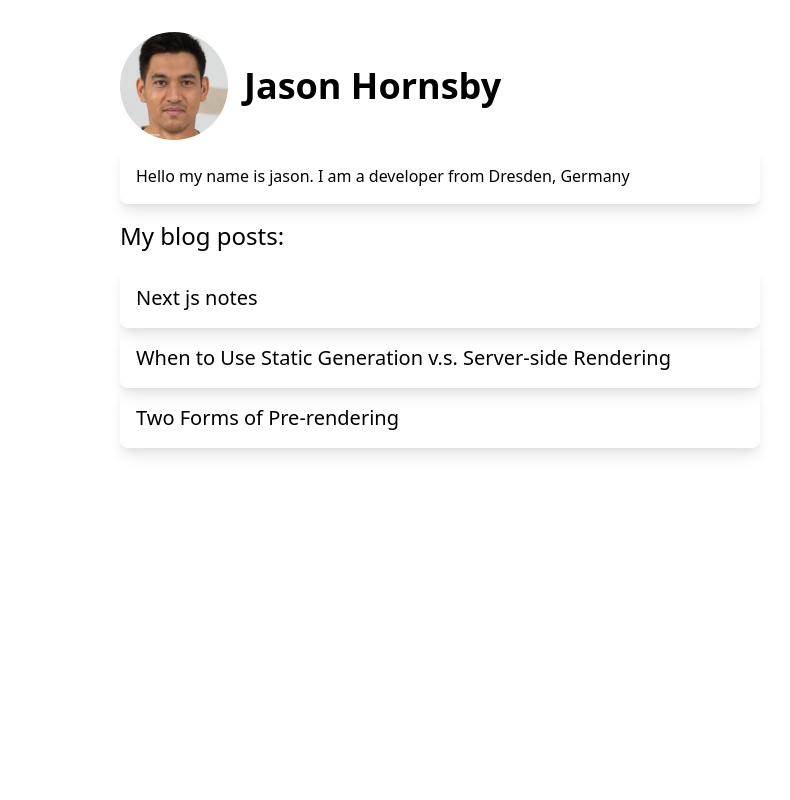
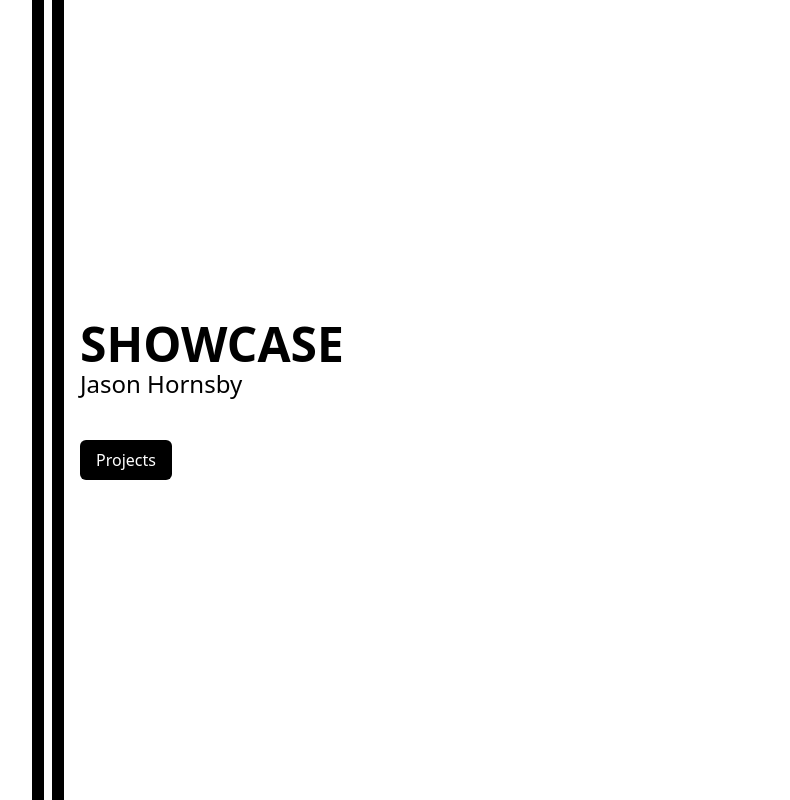
Before and after one commit to jasonhornsby/portfolio, a Next.js app: page / in a window 1280 px wide. Shown: the whole page, without its empty margins (200-990 px from the left). Built offline with nearby package versions, Linux system fonts and the light colour scheme.

Commit message:
Initial setup for motion, projects page

```diff
--- /dev/null
+++ b/components/layouts/full-screen-dark.tsx
@@ -0,0 +1,17 @@
+import { motion } from "framer-motion";
+import { NextComponentType } from "next";
+
+type Props = {};
+
+export default function FullScreenDarkLayout(props: Props) {
+  return (
+    <motion.div
+      initial={{ height: "100vh", width: 0 }}
+      animate={{ width: "100%", height: "100vh" }}
+      transition={{ duration: 0.5 }}
+      className="bg-black text-white"
+    >
+      {props.children}
+    </motion.div>
+  );
+}
--- a/package.json
+++ b/package.json
@@ -9,6 +9,7 @@
   },
   "dependencies": {
     "date-fns": "^2.19.0",
+    "framer-motion": "^3.10.2",
     "gray-matter": "^4.0.2",
     "next": "^10.0.0",
     "postcss-flexbugs-fixes": "^5.0.2",
--- a/pages/index.tsx
+++ b/pages/index.tsx
@@ -1,34 +1,46 @@
+import Link from "next/link";
 import Head from "next/head";
-import Link from "next/link";
-import Layout, { siteTitle } from "../components/layout";
-import Date from "../components/date";
 import { getSortedPostsData, BlogData } from "../lib/posts";
-import BlogPreview from "../components/blog-preview";
+import { AnimatePresence, motion } from "framer-motion";
 
 export default function Home({ allPostsData }) {
   return (
-    <Layout home>
-      <>
-        <Head>
-          <title className="rotate-90">{siteTitle}</title>
-        </Head>
-        <section className="shadow-lg rounded-lg p-4 mt-2">
-          <p className="text-grey-500 subpixel-antialiased">
-            Hello my name is jason. I am a developer from Dresden, Germany
-          </p>
-        </section>
-        <h2 className="mt-4 mb-4">My blog posts:</h2>
-
-        {allPostsData.map(({ id, title, date }: BlogData) => (
-          <BlogPreview id={id} title={title} date={date} key={id} />
-        ))}
-      </>
-    </Layout>
+    <>
+      <Head>
+        <title>Jason's showcase</title>
+      </Head>
+      <AnimatePresence>
+        <motion.div
+          className="flex flex-row justify-center h-screen"
+          initial={{ opacity: 0 }}
+          animate={{ opacity: 1 }}
+          key="landing"
+        >
+          <div className="w-3 bg-black mr-2"></div>
+          <div className="w-3 bg-black mr-4"></div>
+          <div className="flex flex-col justify-center items-start h-full w-3/5">
+            <h1 className="text-5xl subpixel-antialiased">SHOWCASE</h1>
+            <h2>Jason Hornsby</h2>
+            <div className="h-20 flex flex-col justify-end">
+              <Link href="projects">
+                <button
+                  exit="exit"
+                  className="text-md cursor-pointer flex-initial bg-black rounded-md text-white pl-4 pr-4 pt-2 pb-2 font-medium"
+                >
+                  Projects
+                </button>
+              </Link>
+            </div>
+          </div>
+        </motion.div>
+      </AnimatePresence>
+    </>
   );
 }
 
 export async function getStaticProps() {
   const allPostsData = getSortedPostsData();
+
   return {
     props: {
       allPostsData,
--- /dev/null
+++ b/pages/projects/index.tsx
@@ -0,0 +1,9 @@
+import FullScreenDarkLayout from "../../components/layouts/full-screen-dark";
+
+export default function Projects() {
+  return (
+    <FullScreenDarkLayout>
+      <h1>testing</h1>
+    </FullScreenDarkLayout>
+  );
+}
--- a/tailwind.config.js
+++ b/tailwind.config.js
@@ -1,9 +1,7 @@
   // tailwind.config.js
+
+  // TODO: Figure out why the tailwind purge command removes all the css inclusing the tailwind stuff
   module.exports = {
-   purge: [
-     './**/*.html',
-     './**/*.js',
-   ],
     darkMode: false, // or 'media' or 'class'
     theme: {
       extend: {},
```
Also changed, not shown: components/header.tsx (+0 -39 lines), 1 other file (tests, documents, lock files or other folders).
